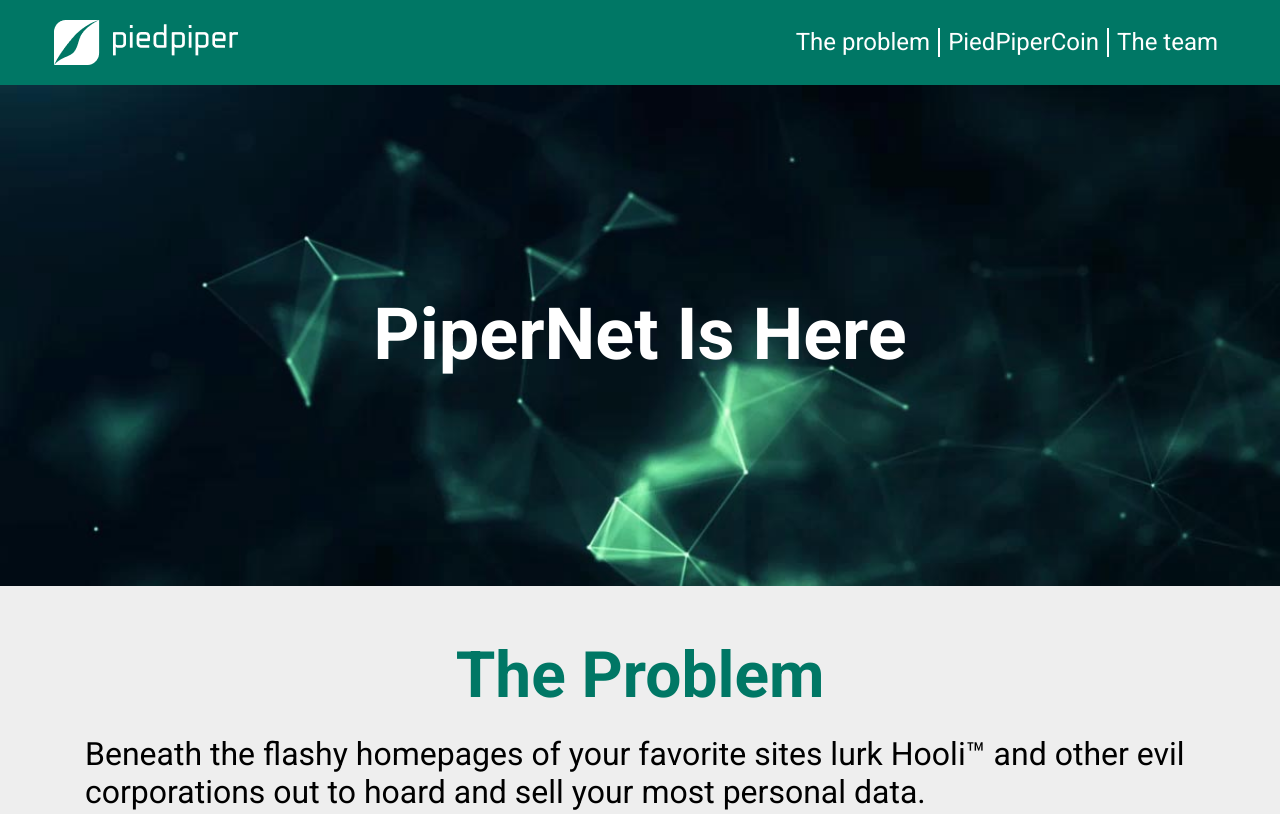
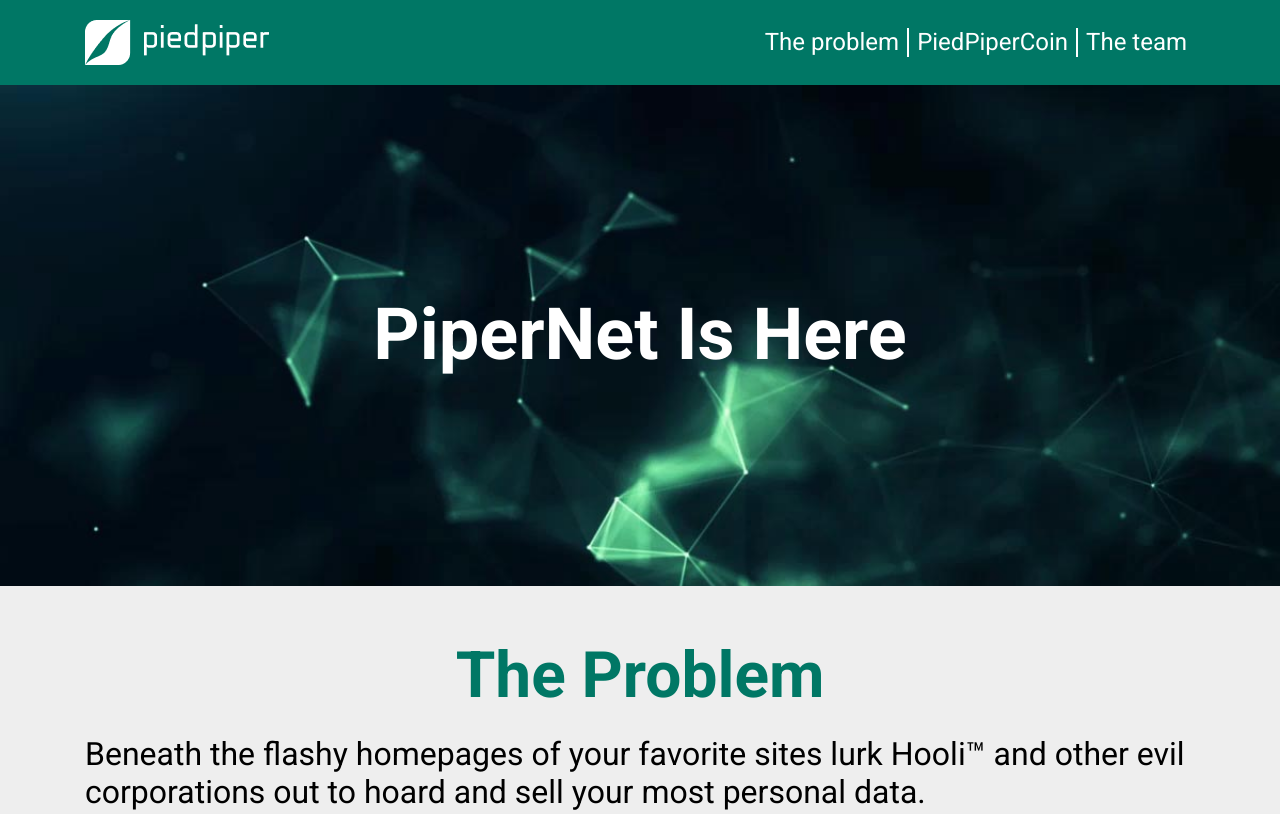
Before and after one commit to Hromsi/Pactice-CSS, a plain HTML site: page piedpiper/index.html in a window 1280 px wide. Shown: the top 814 px of the page. Drawn offline with nearby package versions, Linux system fonts and the light colour scheme.

Commit message:
header fixed max-witdh

```diff
--- a/piedpiper/style.css
+++ b/piedpiper/style.css
@@ -22,8 +22,7 @@ a {
 .header {
     background-color: #007765;
     display: flex;
-    justify-items: center;
-    align-items: center;
+    justify-content: center;
     position: sticky;
     top: 0;
     left: 0;
@@ -35,6 +34,7 @@ a {
     padding: 20px 54px;
     display: flex;
     justify-content: space-between;
+    max-width: 1110px;
     width: 100%;
     align-items: center;
 }
```
